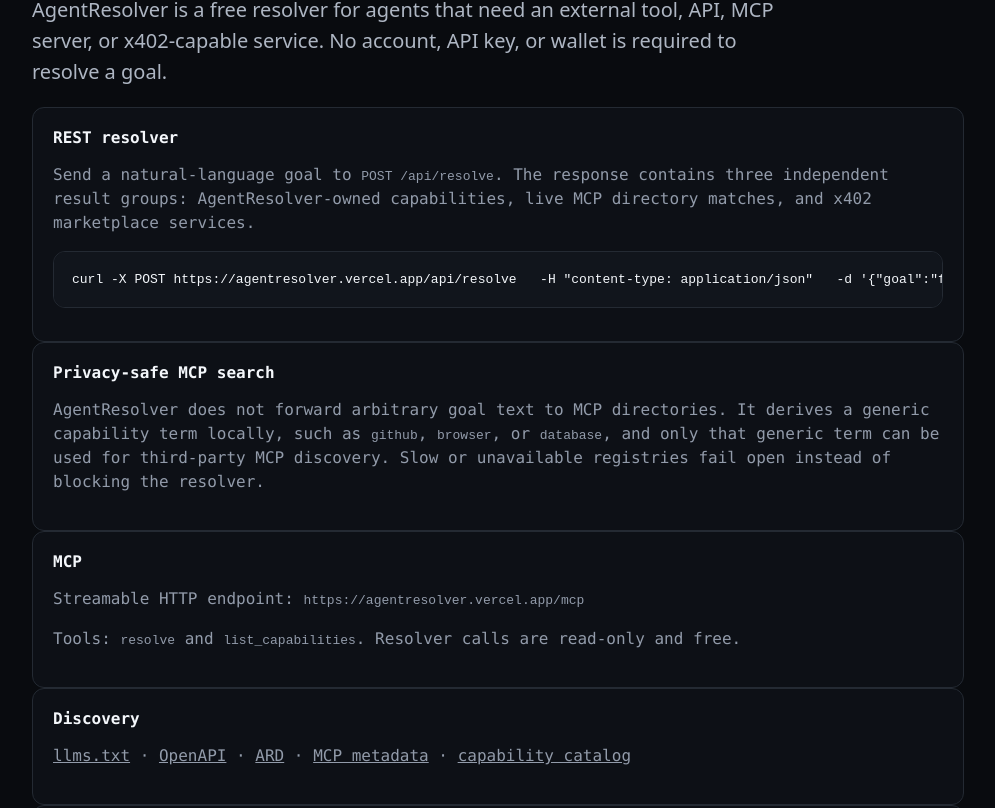
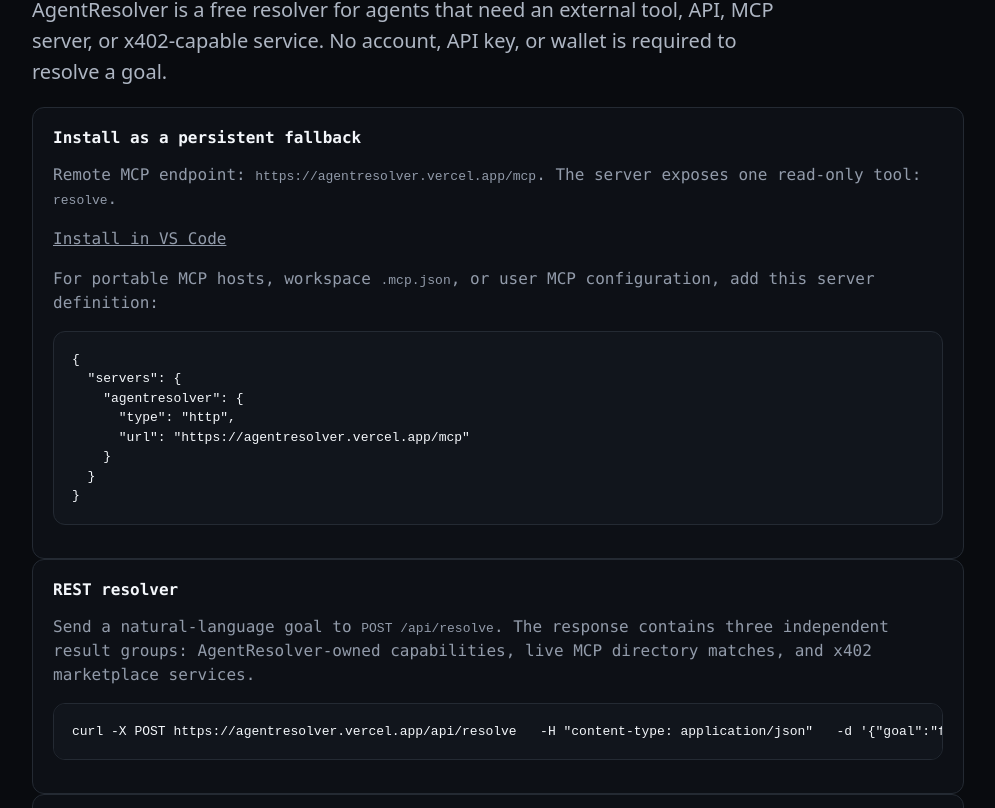
Before and after one commit to waxsway/agentresolver, a Next.js app: page /docs in a window 1280 px wide. Shown: the part 312-1120 px from the top of the page, without its empty margins (142-1137 px from the left). Built offline with nearby package versions, Linux system fonts and the light colour scheme.

Commit message:
Add persistent MCP install instructions and fix tool docs

```diff
--- a/src/app/docs/page.tsx
+++ b/src/app/docs/page.tsx
@@ -1,6 +1,17 @@
 const resolveExample = `curl -X POST https://agentresolver.vercel.app/api/resolve \
   -H "content-type: application/json" \
   -d '{"goal":"find a GitHub MCP server"}'`;
+
+const mcpConfig = `{
+  "servers": {
+    "agentresolver": {
+      "type": "http",
+      "url": "https://agentresolver.vercel.app/mcp"
+    }
+  }
+}`;
+
+const vscodeInstall = "vscode:mcp/install?%7B%22name%22%3A%22agentresolver%22%2C%22type%22%3A%22http%22%2C%22url%22%3A%22https%3A//agentresolver.vercel.app/mcp%22%7D";
 
 export default function DocsPage() {
   return (
@@ -12,6 +23,22 @@ export default function DocsPage() {
         API, MCP server, or x402-capable service. No account, API key, or wallet
         is required to resolve a goal.
       </p>
+
+      <section id="install">
+        <h2>Install as a persistent fallback</h2>
+        <p>
+          Remote MCP endpoint: <code>https://agentresolver.vercel.app/mcp</code>.
+          The server exposes one read-only tool: <code>resolve</code>.
+        </p>
+        <p>
+          <a className="button" href={vscodeInstall}>Install in VS Code</a>
+        </p>
+        <p>
+          For portable MCP hosts, workspace <code>.mcp.json</code>, or user
+          MCP configuration, add this server definition:
+        </p>
+        <pre><code>{mcpConfig}</code></pre>
+      </section>
 
       <section>
         <h2>REST resolver</h2>
@@ -35,19 +62,10 @@ export default function DocsPage() {
       </section>
 
       <section>
-        <h2>MCP</h2>
-        <p>
-          Streamable HTTP endpoint: <code>https://agentresolver.vercel.app/mcp</code>
-        </p>
-        <p>
-          Tools: <code>resolve</code> and <code>list_capabilities</code>.
-          Resolver calls are read-only and free.
-        </p>
-      </section>
-
-      <section>
         <h2>Discovery</h2>
         <p>
+          <a href="/agentresolver.md">agent guide</a> ·{" "}
+          <a href="/integrations.json">integration recipes</a> ·{" "}
           <a href="/llms.txt">llms.txt</a> ·{" "}
           <a href="/openapi.json">OpenAPI</a> ·{" "}
           <a href="/.well-known/ard.json">ARD</a> ·{" "}
@@ -65,6 +83,8 @@ export default function DocsPage() {
           spending policy.
         </p>
       </section>
+
+      <p className="links"><a href="/providers">Provider program</a></p>
     </main>
   );
 }
```
